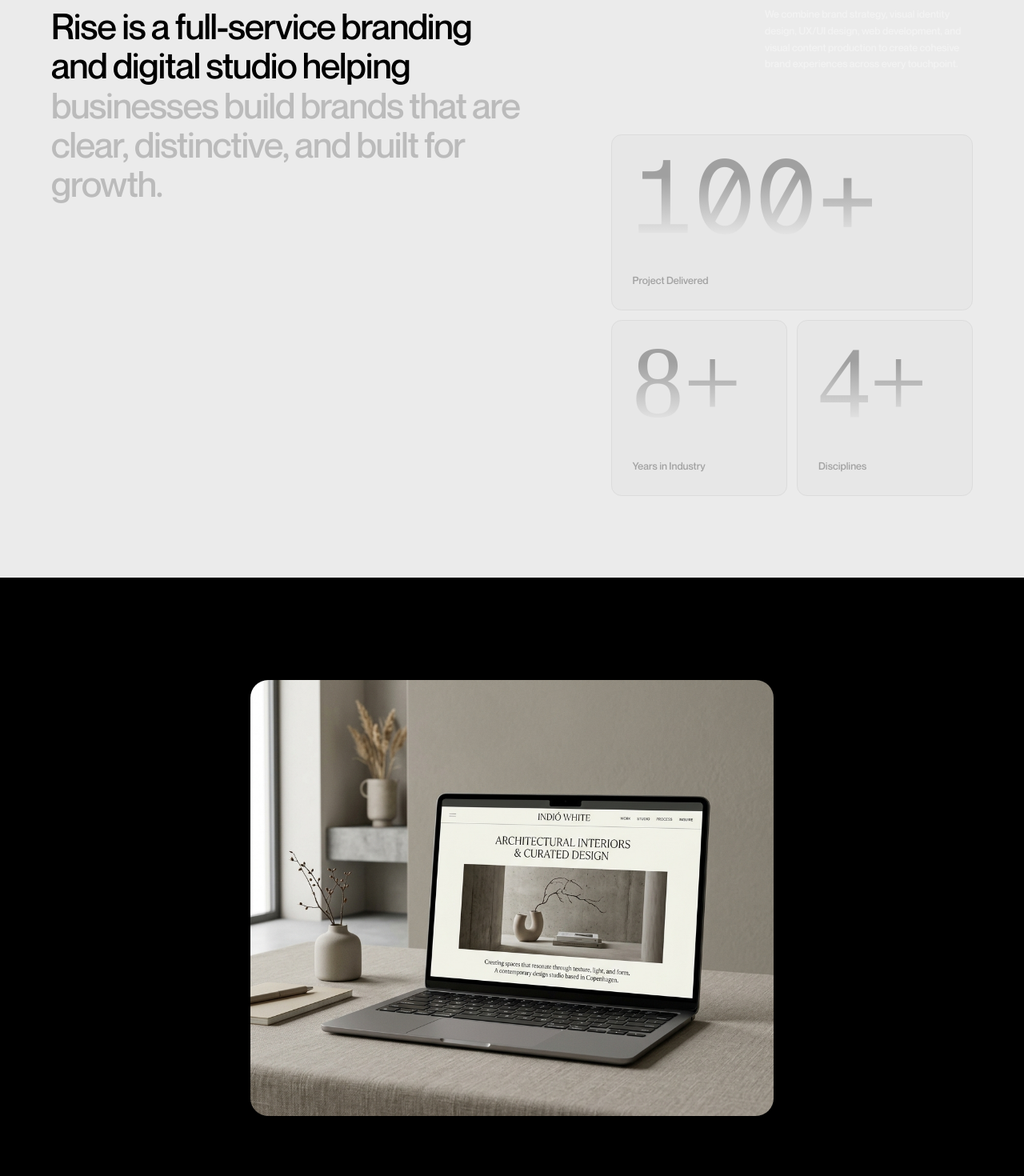
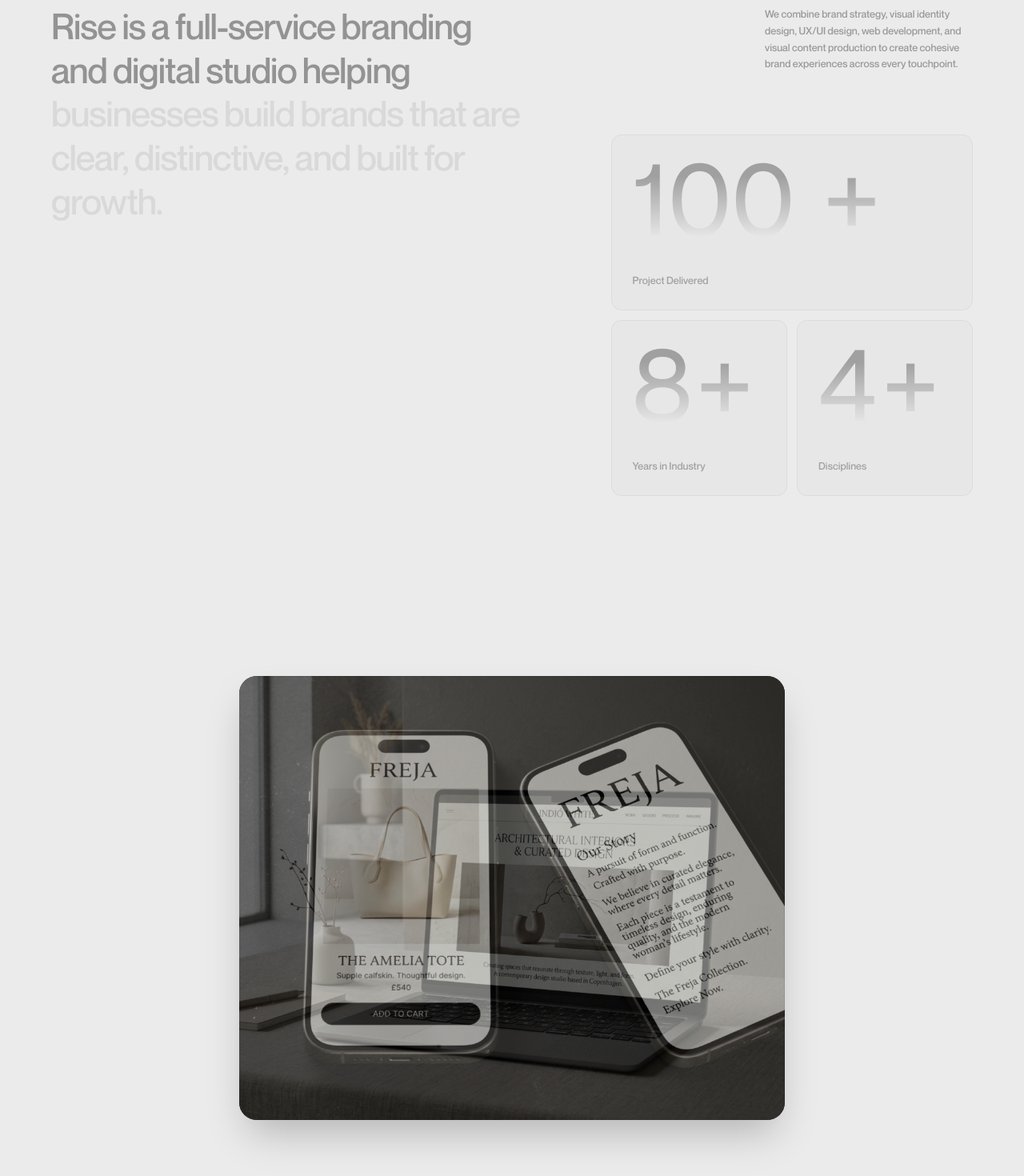
Before and after one commit to HashenS/Rise_Digital_Website, a Next.js app: page /about in a window 1280 px wide. Shown: the part 120-1590 px from the top of the page at 80% size. Built offline with nearby package versions, Linux system fonts and the light colour scheme.

Commit message:
feat: implement dynamic theme switching with dark mode support for service components and showcase section

```diff
--- a/src/app/about/page.tsx
+++ b/src/app/about/page.tsx
@@ -1,6 +1,6 @@
 "use client";
 import React from "react";
-import { motion, useMotionValue, animate } from "motion/react";
+import { motion, useScroll, useTransform } from "motion/react";
 import ContactSection from "@/components/contact/ContactSection";
 import ShowcaseSection from "@/components/ShowcaseSection/ShowcaseSection";
 
@@ -28,46 +28,28 @@ const values = [
 ];
 
 export default function AboutPage() {
-  const textRef = React.useRef<HTMLHeadingElement>(null);
-  const isBlackRef = React.useRef(false);
-  const bgColor = useMotionValue("#ebebeb");
-  const textColor = useMotionValue("#000000");
+  // Ref wrapping the ShowcaseSection — drives the whole-page color
+  const showcaseRef = React.useRef<HTMLDivElement>(null);
 
-  const animateTo = React.useCallback(
-    (black: boolean) => {
-      if (isBlackRef.current === black) return;
-      isBlackRef.current = black;
-      animate(bgColor, black ? "#000000" : "#ebebeb", { duration: 0.5, ease: "easeInOut" });
-      animate(textColor, black ? "#ffffff" : "#000000", { duration: 0.5, ease: "easeInOut" });
-      if (black) {
-        document.body.classList.add("bg-black-active");
-      } else {
-        setTimeout(() => document.body.classList.remove("bg-black-active"), 500);
-      }
-    },
-    [bgColor, textColor],
+  const { scrollYProgress } = useScroll({
+    target: showcaseRef,
+    offset: ["start start", "end end"],
+  });
+
+  // Proportional to scroll position — no delay, reverses perfectly on scroll up
+  // 0% – 10%  : light (#ebebeb)
+  // 10% – 50% : smooth white → black (completes before image fully expands at 60%)
+  // 50% – 100%: stays black
+  const bgColor = useTransform(
+    scrollYProgress,
+    [0, 0.1, 0.5, 1],
+    ["#ebebeb", "#ebebeb", "#000000", "#000000"],
   );
-
-  React.useEffect(() => {
-    const handleScroll = () => {
-      if (window.scrollY < 50) { animateTo(false); return; }
-      if (!textRef.current) return;
-      const rect = textRef.current.getBoundingClientRect();
-      const textCenter = rect.top + rect.height / 2;
-      const viewportCenter = window.innerHeight / 2;
-      const isAtBottom =
-        window.innerHeight + window.scrollY >= document.documentElement.scrollHeight - 150 &&
-        window.scrollY > 50;
-      if (textCenter <= viewportCenter || isAtBottom) animateTo(true);
-      else animateTo(false);
-    };
-    window.addEventListener("scroll", handleScroll, { passive: true });
-    handleScroll();
-    return () => {
-      window.removeEventListener("scroll", handleScroll);
-      document.body.classList.remove("bg-black-active");
-    };
-  }, [animateTo]);
+  const textColor = useTransform(
+    scrollYProgress,
+    [0, 0.1, 0.5, 1],
+    ["#000000", "#000000", "#ffffff", "#ffffff"],
+  );
 
   return (
     <motion.div className="w-full" style={{ backgroundColor: bgColor }}>
@@ -76,20 +58,42 @@ export default function AboutPage() {
         <div className="grid grid-cols-12 gap-8 md:gap-12 items-start">
           {/* Left Column: Heading and Start Button */}
           <div className="col-span-12 md:col-span-7 flex flex-col items-start">
-            <h1 className="text-3xl md:text-[3.5vw] font-medium font-neue leading-[1.1] tracking-tight text-black max-w-[90%]">
-              Rise is a full-service branding <br />
-              and digital studio helping <br />
-              <span className="opacity-20 font-medium">
-                businesses build brands that are <br />
-                clear, distinctive, and built for <br />
-                growth.
-              </span>
+            <h1 className="text-3xl md:text-[3.5vw] font-medium font-neue leading-[1.1] tracking-tight max-w-[90%]">
+              {[
+                { text: "Rise is a full-service branding", dim: false },
+                { text: "and digital studio helping", dim: false },
+                { text: "businesses build brands that are", dim: true },
+                { text: "clear, distinctive, and built for", dim: true },
+                { text: "growth.", dim: true },
+              ].map((line, i) => (
+                <span
+                  key={i}
+                  className="block"
+                  style={{ paddingBottom: "0.12em", overflow: "hidden" }}
+                >
+                  <motion.span
+                    className="block"
+                    style={{ color: textColor }}
+                    initial={{ y: "105%" }}
+                    animate={{ y: 0 }}
+                    transition={{
+                      duration: 1,
+                      delay: i * 0.1,
+                      ease: [0.76, 0, 0.24, 1],
+                    }}
+                  >
+                    <span className={line.dim ? "opacity-20" : undefined}>
+                      {line.text}
+                    </span>
+                  </motion.span>
+                </span>
+              ))}
             </h1>
           </div>
 
           {/* Right Column: Description and Statistics Grid */}
           <div className="col-span-12 md:col-span-5 mt-12 md:mt-0 flex flex-col">
-            <p className="opacity-40 text-sm md:text-[1vw] leading-relaxed font-neue mb-12 md:mb-[6vw] max-w-full md:max-w-full font-medium md:pl-[15vw]">
+            <p className="text-sm md:text-[1vw] leading-relaxed font-neue mb-12 md:mb-[6vw] max-w-full md:max-w-full font-medium md:pl-[15vw] text-black/35">
               We combine brand strategy, visual identity design, UX/UI design,
               web development, and visual content production to create cohesive
               brand experiences across every touchpoint.
@@ -103,7 +107,7 @@ export default function AboutPage() {
               {/* 100+ Card */}
               <div className="col-span-2 flex flex-col items-start justify-between rounded-lg md:rounded-[1vw] border md:border-[0.1vw] border-[#DCDCDC] bg-[#E7E7E7] p-3 md:p-[2vw]">
                 <p
-                  className="service-title font-mono text-8xl md:text-[10vw] md:leading-[8vw] select-none"
+                  className="service-title text-8xl md:text-[10vw] md:leading-[8vw] select-none font-neue"
                   style={{
                     background:
                       "linear-gradient(to bottom, #a0a0a0 25%, #E7E7E7 100%)",
@@ -134,7 +138,7 @@ export default function AboutPage() {
               {/* 8+ Card */}
               <div className="flex flex-col items-start justify-between rounded-lg md:rounded-[1vw] border md:border-[0.1vw] border-[#DCDCDC] bg-[#E7E7E7] p-3 md:p-[2vw]">
                 <span
-                  className="service-title text-8xl md:text-[10vw] md:leading-[8vw] select-none"
+                  className="service-title text-8xl md:text-[10vw] md:leading-[8vw] select-none font-neue"
                   style={{
                     background:
                       "linear-gradient(to bottom, #a0a0a0 25%, #E7E7E7 100%)",
@@ -165,7 +169,7 @@ export default function AboutPage() {
               {/* 4+ Card */}
               <div className="flex flex-col items-start justify-between rounded-lg md:rounded-[1vw] border md:border-[0.1vw] border-[#DCDCDC] bg-[#E7E7E7] p-3 md:p-[2vw]">
                 <span
-                  className="service-title text-8xl md:text-[10vw] md:leading-[8vw] select-none"
+                  className="service-title text-8xl md:text-[10vw] md:leading-[8vw] select-none font-neue"
                   style={{
                     background:
                       "linear-gradient(to bottom, #a0a0a0 25%, #E7E7E7 100%)",
@@ -197,79 +201,41 @@ export default function AboutPage() {
         </div>
       </div>
 
-      <ShowcaseSection />
+      {/* Showcase wrapper — useScroll target for page color transition */}
+      <div ref={showcaseRef}>
+        <ShowcaseSection />
+      </div>
 
       {/* Our Values Section */}
-      <div className="bg-black text-white py-24 md:py-[10vw] px-6 md:px-[5vw] transition-colors duration-300">
+      <div className="py-24 md:py-[10vw] px-6 md:px-[5vw]">
         <div className="grid grid-cols-12 gap-8 md:gap-12">
           {/* Left Column: Title */}
           <div className="col-span-12 md:col-span-5">
-            <h2 className="text-white text-xs md:text-[1vw] font-medium font-neue uppercase">
+            <motion.h2 style={{ color: textColor }} className="text-xs md:text-[1vw] font-medium font-neue uppercase opacity-50">
               OUR VALUES
-            </h2>
+            </motion.h2>
           </div>
 
           {/* Right Column: Values list */}
           <div className="col-span-12 md:col-span-7 flex flex-col gap-12 md:gap-[4vw]">
             {values.map((val, idx) => (
               <div key={idx} className="flex flex-col items-start ml-32">
-                <h3 className="text-2xl md:text-[1.5vw] font-medium font-neue mb-3 md:mb-[1vw] text-white">
+                <motion.h3 style={{ color: textColor }} className="text-2xl md:text-[1.5vw] font-medium font-neue mb-3 md:mb-[1vw]">
                   {val.title}
-                </h3>
-                <p className="text-lg md:text-[1vw] text-white/30 font-neue font-medium">
+                </motion.h3>
+                <motion.p style={{ color: textColor }} className="text-lg md:text-[1vw] font-neue font-medium opacity-30">
                   {val.description}
-                </p>
+                </motion.p>
               </div>
             ))}
           </div>
         </div>
       </div>
 
-      <section className="md:px-[6.25vw] px-4 pt-[10vw] pb-[4vw] border-t border-zinc-200/20 flex flex-col items-center text-center">
-        {/* Line-mask reveal heading */}
-        <h2
-          ref={textRef}
-          className="font-neue text-[7vw] md:text-[3vw] font-medium leading-tight tracking-tight"
-        >
-          {[
-            "Crafting Thoughtful Brands and Digital",
-            "Products",
-          ].map((line, i) => (
-            <span
-              key={i}
-              className="block"
-              style={{ paddingBottom: "0.12em", overflow: "hidden" }}
-            >
-              <motion.span
-                className="block"
-                style={{ color: textColor }}
-                initial={{ y: "105%" }}
-                animate={{ y: 0 }}
-                transition={{
-                  duration: 1,
-                  delay: i * 0.1,
-                  ease: [0.76, 0, 0.24, 1],
-                }}
-              >
-                {line}
-              </motion.span>
-            </span>
-          ))}
-        </h2>
-
-        <motion.p
-          style={{ color: textColor }}
-          initial={{ opacity: 0, y: 12 }}
-          animate={{ opacity: 0.4, y: 0 }}
-          transition={{ duration: 0.8, delay: 0.35, ease: [0.76, 0, 0.24, 1] }}
-          className="mt-6 md:mt-[2vw] font-neue text-sm md:text-[1vw] max-w-[42ch] leading-relaxed font-medium"
-        >
-          Rise Digital is a design and technology studio. We create digital
-          products and identities defined by strategy, precision, and vision.
-        </motion.p>
-      </section>
       {/* ── Contact ──────────────────────────────────────────────────── */}
-      <ContactSection />
+      <div className="overflow-hidden">
+        <ContactSection />
+      </div>
     </motion.div>
   );
 }
--- a/src/components/ShowcaseSection/ShowcaseSection.tsx
+++ b/src/components/ShowcaseSection/ShowcaseSection.tsx
@@ -9,12 +9,10 @@ import indioImg from "@/assets/project_indio_laptop.png";
 export default function ShowcaseSection() {
   const containerRef = useRef<HTMLDivElement>(null);
 
-  // List of images for the automatic slideshow
   const images = [frejaImg, indioImg, silenceImg];
   const [activeIndex, setActiveIndex] = useState(0);
   const SLIDESHOW_DURATION = 300;
 
-  // Automatic slideshow interval
   useEffect(() => {
     const interval = setInterval(() => {
       setActiveIndex((prev) => (prev + 1) % images.length);
@@ -27,63 +25,38 @@ export default function ShowcaseSection() {
     offset: ["start start", "end end"],
   });
 
-  const [isBlack, setIsBlack] = useState(false);
-
+  // Drive bg-black-active for the nav — fires at midpoint of transition
   useEffect(() => {
     const unsubscribe = scrollYProgress.on("change", (latest) => {
-      if (latest >= 0.15) {
-        setIsBlack(true);
+      if (latest >= 0.3) {
+        document.body.classList.add("bg-black-active");
       } else {
-        setIsBlack(false);
+        document.body.classList.remove("bg-black-active");
       }
     });
-    return () => unsubscribe();
+    return () => {
+      unsubscribe();
+      document.body.classList.remove("bg-black-active");
+    };
   }, [scrollYProgress]);
 
-  useEffect(() => {
-    if (isBlack) {
-      document.body.classList.add("bg-black-active");
-    } else {
-      document.body.classList.remove("bg-black-active");
-    }
-    return () => {
-      document.body.classList.remove("bg-black-active");
-    };
-  }, [isBlack]);
-
-  // Scale the box container dimensions as we scroll
+  // Card scale animation — unchanged
   const width = useTransform(scrollYProgress, [0.1, 0.6], ["40vw", "90vw"]);
   const height = useTransform(scrollYProgress, [0.1, 0.6], ["62vw", "90vh"]);
-
-  const borderRadius = useTransform(
-    scrollYProgress,
-    [0.1, 0.6],
-    ["24px", "16px"],
-  );
+  const borderRadius = useTransform(scrollYProgress, [0.1, 0.6], ["24px", "16px"]);
 
   return (
-    <div
-      className={`relative h-[250vh] w-full transition-colors duration-1200 ease-out ${
-        isBlack ? "bg-black" : "bg-[#ebebeb]"
-      }`}
-      ref={containerRef}
-    >
-      {/* Sticky page wrapper (fades background to black) */}
-      <div
-        className={`sticky top-0 h-screen w-full flex items-center justify-center overflow-hidden transition-colors duration-1200 ease-out ${
-          isBlack ? "bg-black" : "bg-[#ebebeb]"
-        }`}
-      >
-        {/* Scaling card container */}
+    // No background on this section — the parent page bg shows through
+    <div className="relative h-[250vh] w-full" ref={containerRef}>
+      <div className="sticky top-0 h-screen w-full flex items-center justify-center overflow-hidden">
         <motion.div
           style={{ width, height, borderRadius }}
           className="relative bg-zinc-950 overflow-hidden flex items-center justify-center shadow-2xl"
         >
-          {/* Automatic Slideshow Layers */}
           {images.map((img, idx) => (
             <div
               key={idx}
-              className={`absolute inset-0 w-full h-full  ${
+              className={`absolute inset-0 w-full h-full transition-opacity duration-300 ${
                 activeIndex === idx ? "opacity-100" : "opacity-0"
               }`}
             >
```
Also changed, not shown: src/app/services/page.tsx (+53 -17 lines).
